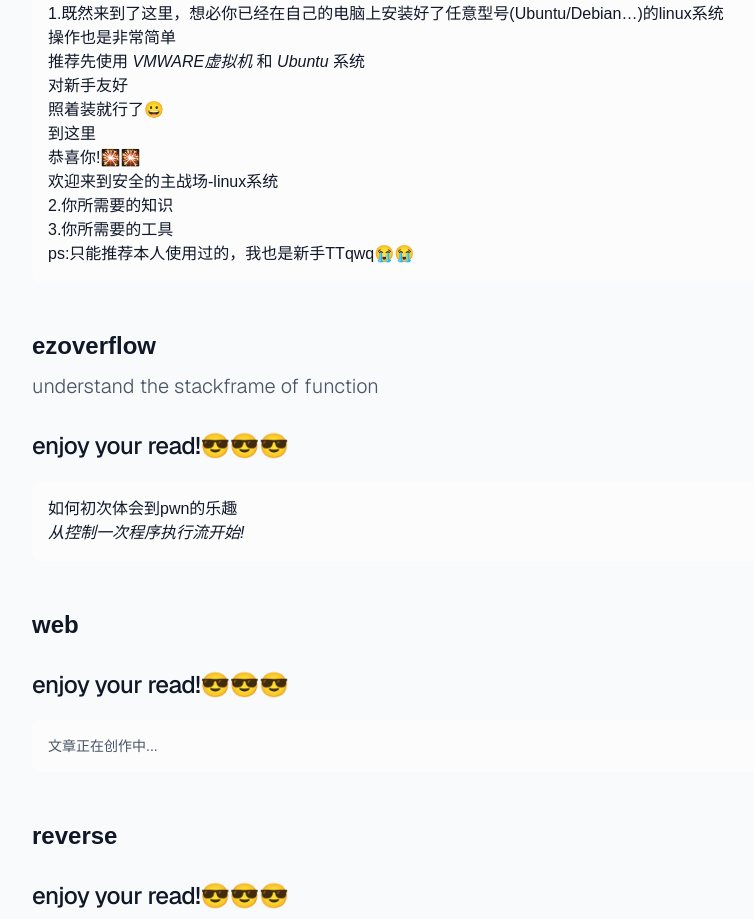
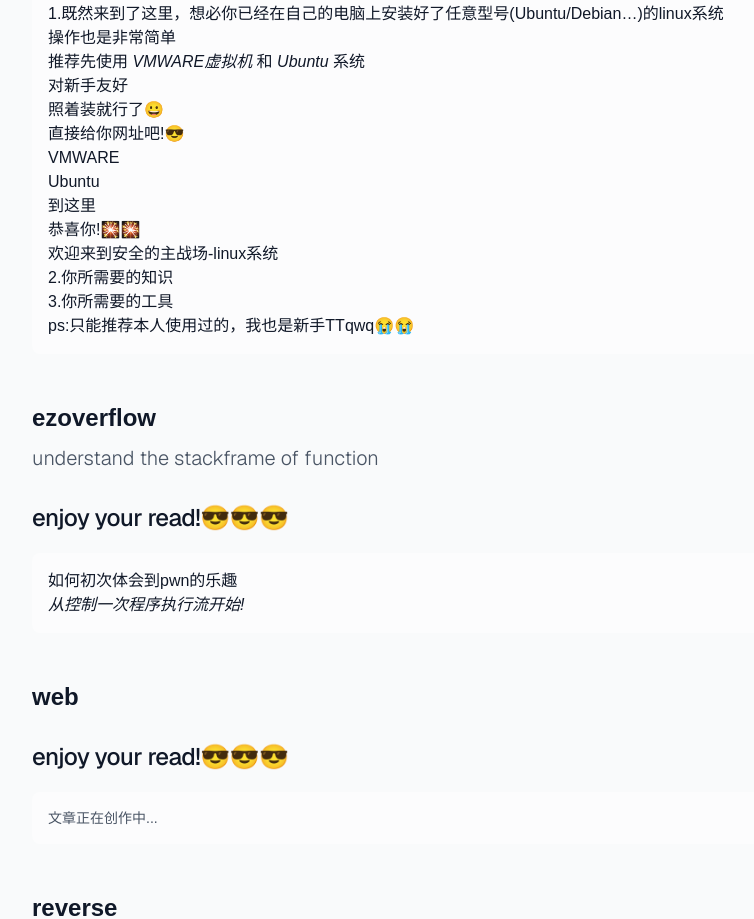
Before and after one commit to roxy5201314/roxy-blog, a Next.js app: page / in a window 1280 px wide. Shown: the part 5720-6639 px from the top of the page, without its empty margins (352-1106 px from the left). Built offline with nearby package versions, Linux system fonts and the light colour scheme; no server answers.

Commit message:
add new article

```diff
--- a/content/pwn/hellopwn.md
+++ b/content/pwn/hellopwn.md
@@ -21,6 +21,12 @@
 
 照着装就行了😀
 
+直接给你网址吧!😎
+
+[VMWARE](https://www.vmware.com/products/desktop-hypervisor/workstation-and-fusion)
+
+[Ubuntu](https://cn.ubuntu.com/download)
+
 到这里
 
 恭喜你!🎇🎇
--- a/public/articles/pwn-hellopwn.html
+++ b/public/articles/pwn-hellopwn.html
@@ -15,6 +15,9 @@
 <p>推荐先使用 <em>VMWARE虚拟机</em> 和 <em>Ubuntu</em> 系统</p>
 <p>对新手友好</p>
 <p>照着装就行了😀</p>
+<p>直接给你网址吧!😎</p>
+<p><a href="https://www.vmware.com/products/desktop-hypervisor/workstation-and-fusion">VMWARE</a></p>
+<p><a href="https://cn.ubuntu.com/download">Ubuntu</a></p>
 <p>到这里</p>
 <p>恭喜你!🎇🎇</p>
 <p>欢迎来到安全的主战场-linux系统</p>
```
